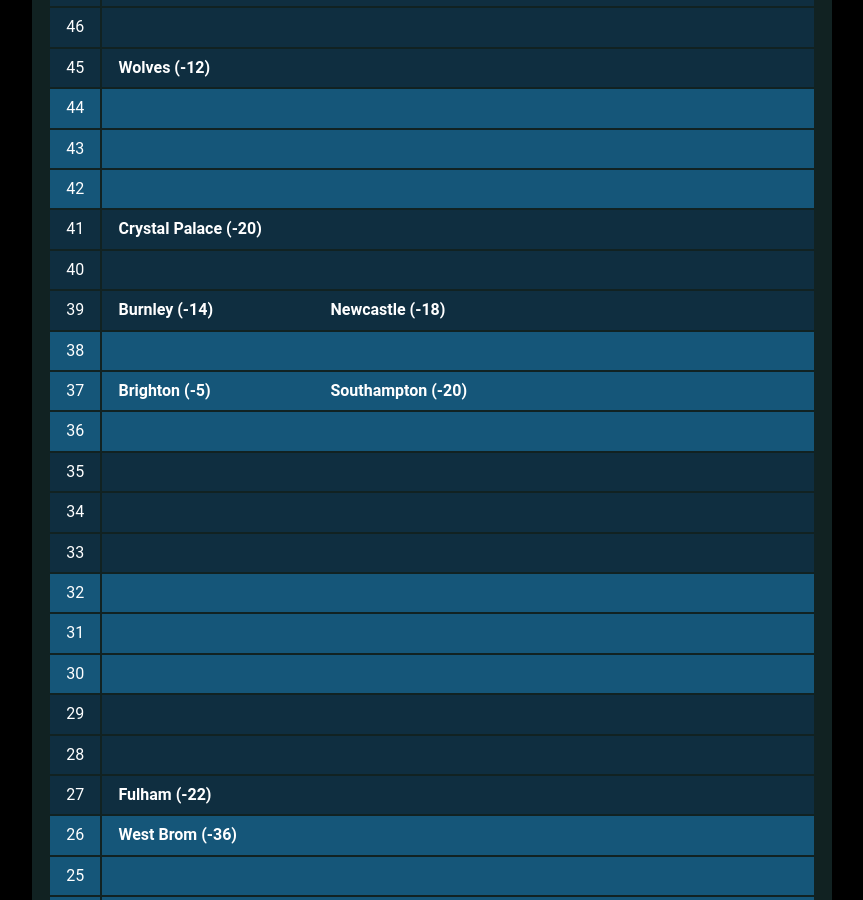
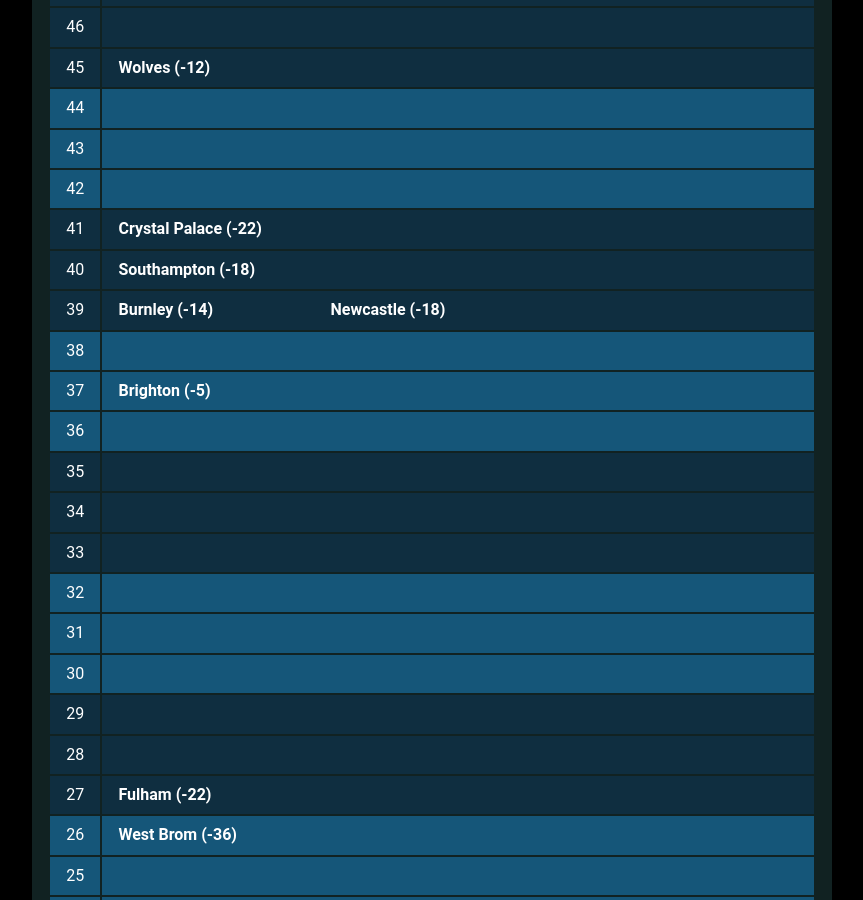
Before and after one commit to muru/muru.github.io, a Jekyll site: the page built from resources.md, in a window 1280 px wide and 900 px high, scrolled down 2851 px. Shown: the whole window, without its empty margins (208-1071 px from the left). Built offline with Jekyll 4.4.1, drawn with Linux system fonts in a browser that asks for light colours; some web fonts are replaced; some of the changed text lies outside the part shown.

Commit message:
updated cann-table: Thu 13 May 00:49:32 JST 2021

```diff
--- a/cann-table.html
+++ b/cann-table.html
@@ -54,7 +54,7 @@
 	<tr class="cann-row-2">
 		<td class="cann-point"> 70 </td>
 		<td class="cann-clubs">
-			<span class="club-name"> Man Utd (31) </span>
+			<span class="club-name"> Man Utd (30) </span>
 		</td>
  	</tr>
 	<tr class="cann-row-2">
@@ -75,6 +75,7 @@
 	<tr class="cann-row-1">
 		<td class="cann-point"> 66 </td>
 		<td class="cann-clubs">
+			<span class="club-name"> Leicester (21) </span>
 		</td>
  	</tr>
 	<tr class="cann-row-2">
@@ -91,7 +92,6 @@
 	<tr class="cann-row-2">
 		<td class="cann-point"> 63 </td>
 		<td class="cann-clubs">
-			<span class="club-name"> Leicester (20) </span>
 		</td>
  	</tr>
 	<tr class="cann-row-1">
@@ -210,12 +210,13 @@
 	<tr class="cann-row-2">
 		<td class="cann-point"> 41 </td>
 		<td class="cann-clubs">
-			<span class="club-name"> Crystal Palace (-20) </span>
+			<span class="club-name"> Crystal Palace (-22) </span>
 		</td>
  	</tr>
 	<tr class="cann-row-2">
 		<td class="cann-point"> 40 </td>
 		<td class="cann-clubs">
+			<span class="club-name"> Southampton (-18) </span>
 		</td>
  	</tr>
 	<tr class="cann-row-2">
@@ -234,7 +235,6 @@
 		<td class="cann-point"> 37 </td>
 		<td class="cann-clubs">
 			<span class="club-name"> Brighton (-5) </span>
-			<span class="club-name"> Southampton (-20) </span>
 		</td>
  	</tr>
 	<tr class="cann-row-1">
```
Also changed, not shown: other parts of cann-table.html (+1 -1 lines).
